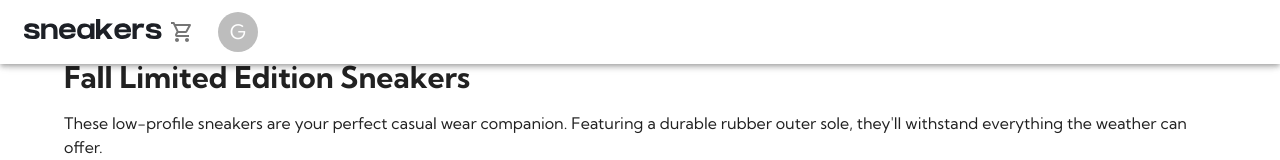
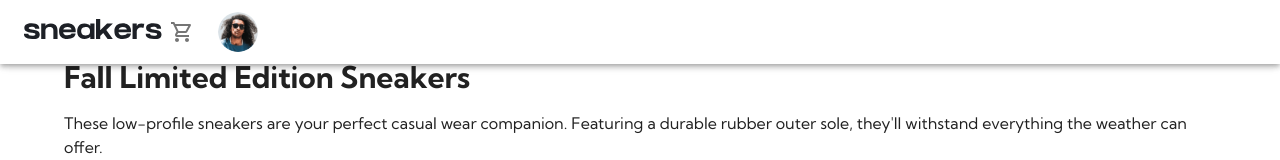
Before and after one commit to beloveddie/ecommerce-product-page, a Next.js app: page / in a window 1280 px wide. Shown: the top 160 px of the page. Built offline with nearby package versions, Linux system fonts and the light colour scheme.

Commit message:
Add actual image file to ProfileIcon Component

```diff
--- a/components/ui/Icons/IconProfile.js
+++ b/components/ui/Icons/IconProfile.js
@@ -2,9 +2,9 @@ import { Tooltip, IconButton, Avatar } from "@mui/material";
 
 export const IconProfile = () => {
   return (
-    <Tooltip title="Profile Icon">
+    <Tooltip title="Esteemed, Remy Sharp">
       <IconButton sx={{ p: 0 }}>
-        <Avatar alt="Remy Sharp">G</Avatar>
+        <Avatar alt="Remy Sharp" src="/images/image-avatar.png"></Avatar>
       </IconButton>
     </Tooltip>
   );
```
Also changed, not shown: public/images/image-avatar.png (added).
